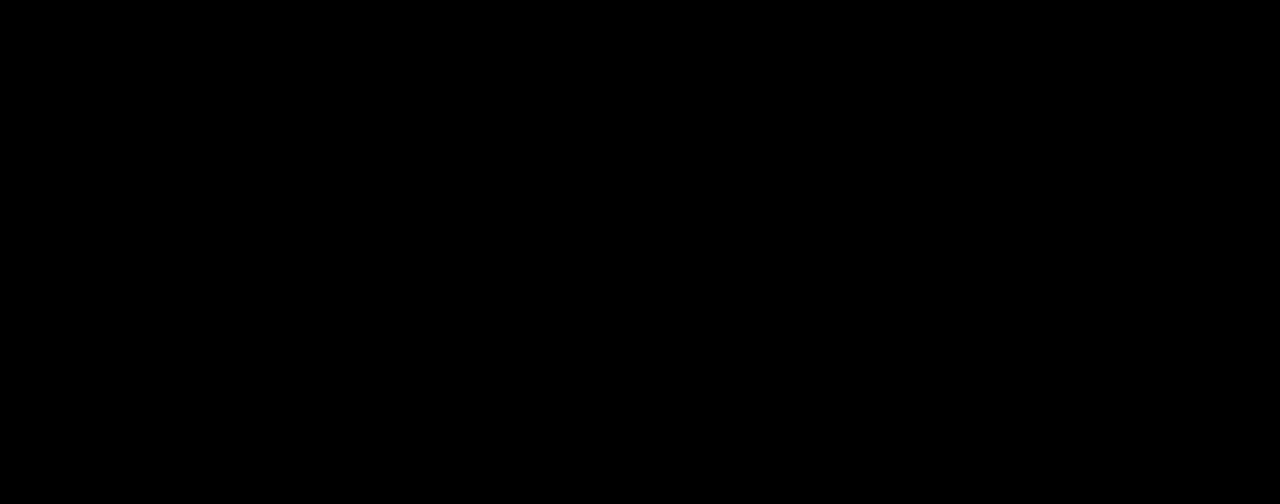
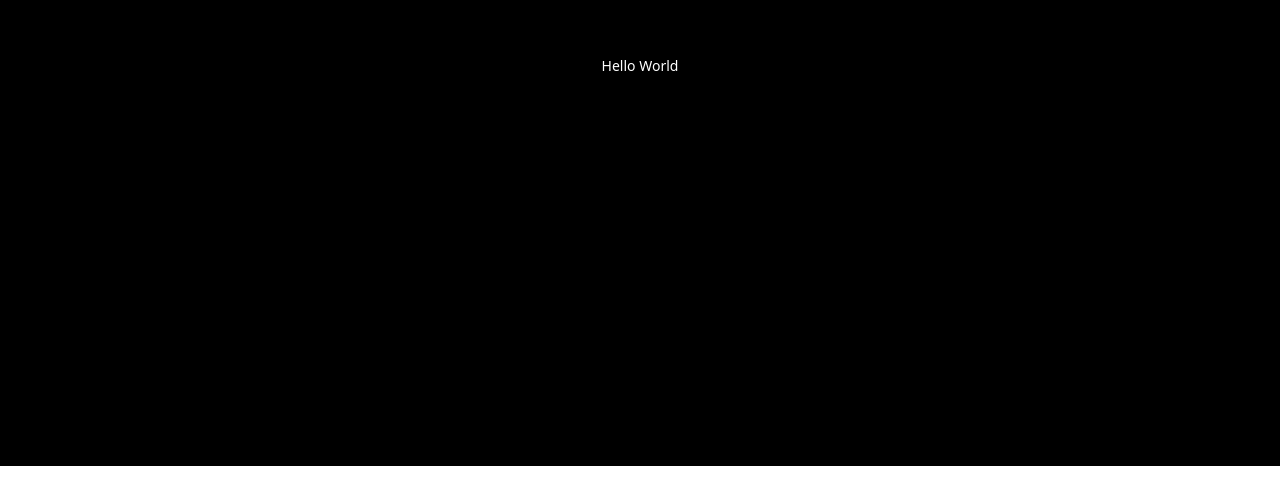
Before and after one commit to RR-089/react-components, a React (Vite) app: page / in a window 1280 px wide. Shown: the part 334-838 px from the top of the page. After the commit the page ends 800 px from the top, so only its background shows below. Built offline with nearby package versions, Linux system fonts and the light colour scheme.

Commit message:
add: simple label

```diff
--- a/src/App.tsx
+++ b/src/App.tsx
@@ -1,5 +1,11 @@
+import Label from "./components/Label";
+
 function App() {
-  return <div className="size-svw bg-black"></div>;
+  return (
+    <div className="h-screen bg-black flex justify-center items-center">
+      <Label text="Hello World" />
+    </div>
+  );
 }
 
 export default App;
--- /dev/null
+++ b/src/components/Label.tsx
@@ -0,0 +1,7 @@
+type LabelProps = {
+  text: string;
+};
+
+export default function Label({ text }: LabelProps) {
+  return <label className="text-white text-sm font-medium">{text}</label>;
+}
```
